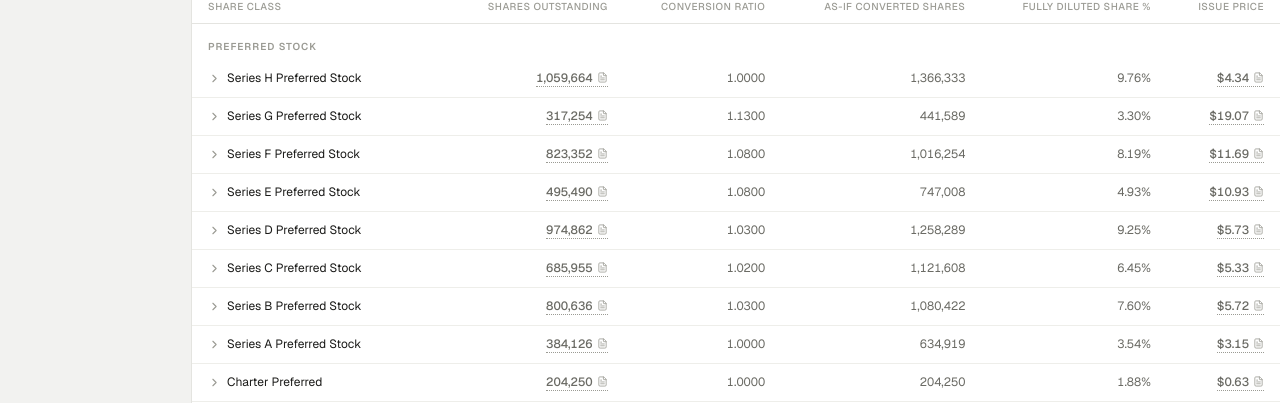
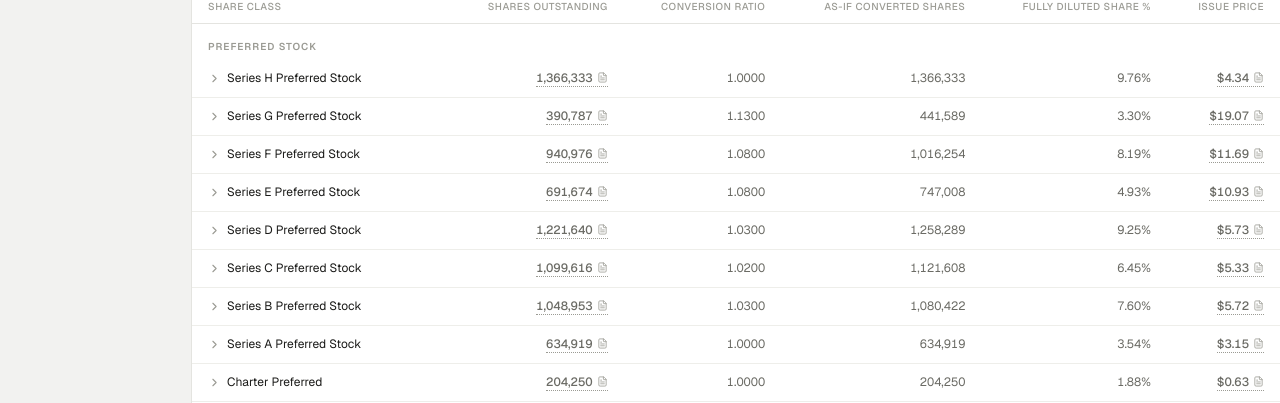
Before and after one commit to marciocaraballo/dryft-traceability, a Next.js app: page / in a window 1280 px wide. Shown: the part 188-591 px from the top of the page. Built offline with nearby package versions, Linux system fonts and the light colour scheme.

Commit message:
fix displayed values

```diff
--- a/src/components/CapTable.tsx
+++ b/src/components/CapTable.tsx
@@ -107,7 +107,7 @@ export const CapTable = ({ rows, selectedId, activeTraceId, onRowClick, onTrace
                       onTrace={onTrace}
                       isActive={activeTraceId === sharesTraceId}
                     >
-                      {allTraces[sharesTraceId]?.value ?? formatShares(row.sharesOutstanding)}
+                      {formatShares(row.sharesOutstanding)}
                     </TraceableValue>
                   ) : formatShares(row.sharesOutstanding)
                 )}
```
